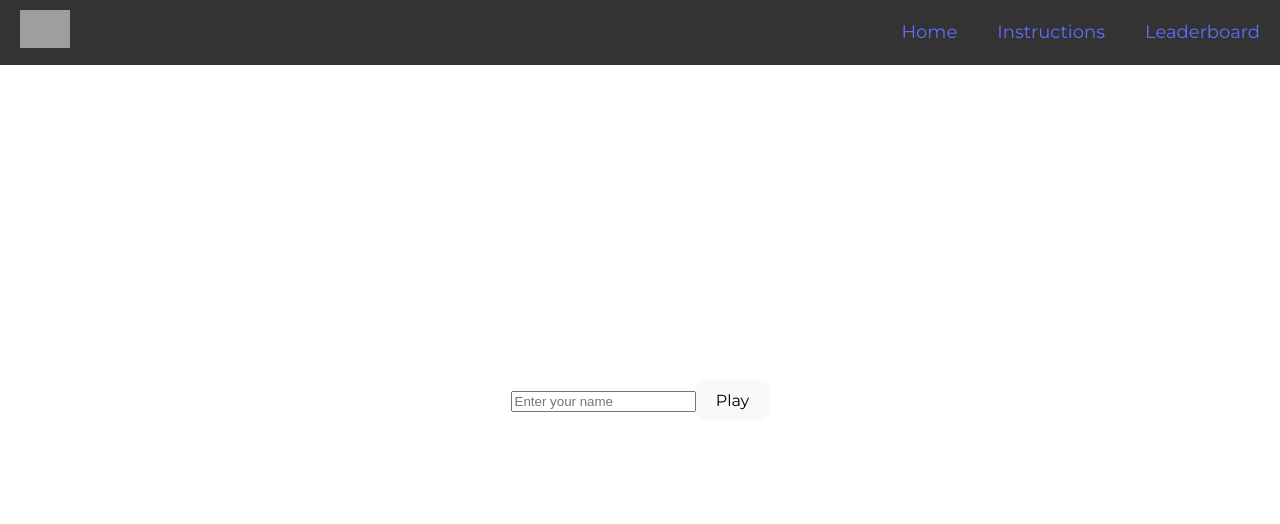
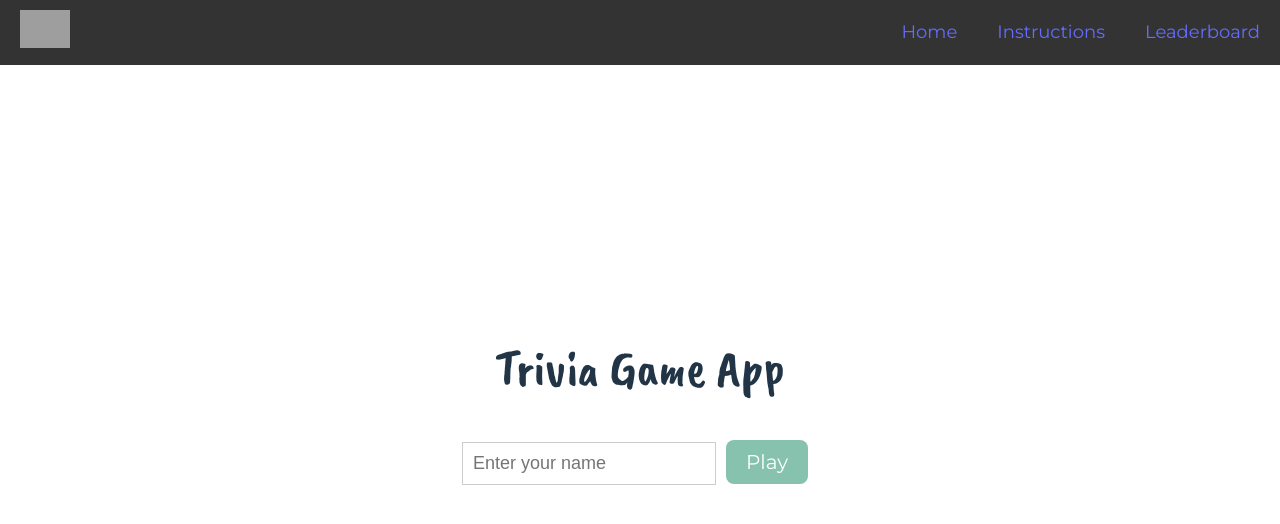
Before and after one commit to GasJazzYounes/trivial-pursuit, a React (Vite) app: page / in a window 1280 px wide. Shown: the top 524 px of the page. Built offline with nearby package versions, Linux system fonts and the light colour scheme; grey boxes are pictures that could not be loaded.

Commit message:
fixed styling issues for the homepage; text field and button

```diff
--- a/src/components/Homepage/Homepage.jsx
+++ b/src/components/Homepage/Homepage.jsx
@@ -18,14 +18,16 @@ function Homepage() {
     <div className={styles.homepage}>
       {!showTrivia && ( // Only show the input field if Trivia is not shown
         <div>
+          <h1>Trivia Game App</h1>
           <input
             type="text"
             placeholder="Enter your name"
             value={playerName}
             onChange={handleNameChange}
-            className={styles["player-name-input"]}
+            className={styles["select-dropdown"]}
           />
-          <button onClick={handlePlayClick}>Play</button>
+          <button onClick={handlePlayClick}
+          className={styles["play-button"]}>Play</button>
         </div>
       )}
       {showTrivia && (
--- a/src/components/Homepage/Homepage.module.css
+++ b/src/components/Homepage/Homepage.module.css
@@ -14,6 +14,7 @@
     padding: 10px;
     border: 1px solid #ccc;
     background-color: #fff;
+    color: #577f90;
   }
 
   /* play button styles */
@@ -24,6 +25,7 @@
     padding: 10px 20px;
     border: none;
     cursor: pointer;
+    margin: 10px;
     transition: background-color 0.3s ease;
   }
 
```
